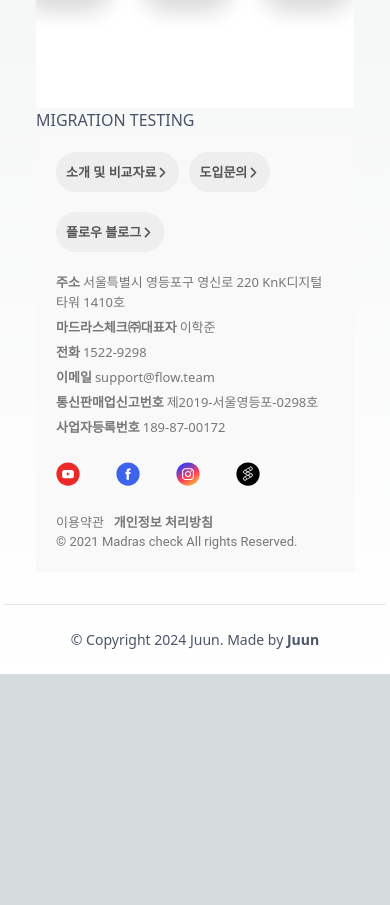
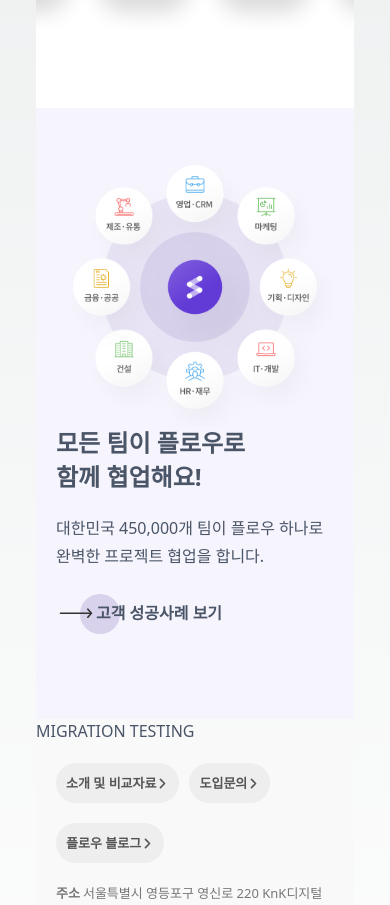
Before and after one commit to juunie-roh/setting-up-next, a Next.js app: page /portfolio/flow in a window 390 px wide. Shown: the part 2268-3173 px from the top of the page. Before the commit the page ends 2942 px from the top, so only its background shows below. Built offline with nearby package versions, Linux system fonts and the light colour scheme.

Commit message:
refactor(examples): examples section added

```diff
--- a/src/app/portfolio/flow/page.tsx
+++ b/src/app/portfolio/flow/page.tsx
@@ -1,6 +1,7 @@
 import type { Metadata } from 'next';
 
 import {
+  Example,
   Functions,
   MainBanner,
   Management,
@@ -18,6 +19,7 @@
       <Partner />
       <Functions />
       <Management />
+      <Example />
       MIGRATION TESTING
     </>
   );
--- /dev/null
+++ b/src/components/flow/sections/examples.module.css
@@ -0,0 +1,97 @@
+.inner {
+  display: block;
+}
+
+.container {
+  width: 100%;
+  height: auto;
+  padding: 80px 0;
+  background: #f6f4fc;
+}
+
+.container img {
+  display: block;
+  margin: 0 auto;
+}
+.container img:last-child {
+  display: none;
+}
+.container h2 {
+  margin-bottom: 30px;
+}
+.container p {
+  font-size: 18px;
+  line-height: 1.8;
+  margin-bottom: 30px;
+}
+.container a {
+  position: relative;
+  font-size: 20px;
+  font-weight: 700;
+  z-index: 1;
+}
+.container a::before {
+  content: '';
+  position: absolute;
+  left: 1.5em;
+  top: -0.5em;
+  display: block;
+  width: 2.5em;
+  height: 2.5em;
+  border-radius: 100%;
+  background-color: #d9d2ed;
+  z-index: -1;
+
+  transition-duration: 0.3s;
+}
+.container a:hover::before {
+  transform: translateX(-0.75em) scale(0.6);
+  background-color: #02b6a0;
+}
+.container a i::before {
+  content: '';
+  position: relative;
+  top: -0.1em;
+  display: inline-block;
+  width: 2.5em;
+  height: 0.6em;
+  background: url(/images/flow/icon/arrow-long.svg) no-repeat center center /
+    contain;
+}
+
+@media screen and (min-width: 1441px) {
+  .inner {
+    display: flex;
+    flex-wrap: wrap;
+    justify-content: space-between;
+    align-items: center;
+  }
+}
+
+@media screen and (max-width: 1024px) {
+  .container {
+    padding: 40px 0 94px;
+  }
+  .container img {
+    width: 100%;
+    height: auto;
+  }
+  .container img:first-child {
+    display: none;
+  }
+  .container img:last-child {
+    display: block;
+  }
+  .container h2 {
+    margin-bottom: 20px;
+  }
+  .container p {
+    font-size: 16px;
+  }
+  .container p br {
+    display: none;
+  }
+  .container a {
+    font-size: 16px;
+  }
+}
--- /dev/null
+++ b/src/components/flow/sections/examples.tsx
@@ -0,0 +1,45 @@
+import Image from 'next/image';
+import Link from 'next/link';
+
+import common from '../common.module.css';
+import styles from './examples.module.css';
+
+export default function Example() {
+  return (
+    <section className={styles.container}>
+      <div className={`${common.inner} ${styles.inner}`}>
+        <div>
+          <Image
+            src="/images/flow/main/main-team.svg"
+            alt="team image for pc"
+            width={600}
+            height={600}
+          />
+          <Image
+            src="/images/flow/main/main-team-mb.png"
+            alt="team image for mobile"
+            width={0}
+            height={0}
+            style={{ width: '100%', height: 'auto' }}
+          />
+        </div>
+        <div>
+          <h2 className={common.title}>
+            모든 팀이 플로우로
+            <br />
+            함께 협업해요!
+          </h2>
+          <p>
+            대한민국 450,000개 팀이 플로우 하나로
+            <br />
+            완벽한 프로젝트 협업을 합니다.
+          </p>
+          <Link href="/portfolio/flow" className={common.activeLink}>
+            <i />
+            고객 성공사례 보기
+          </Link>
+        </div>
+      </div>
+    </section>
+  );
+}
--- a/src/components/flow/sections/index.ts
+++ b/src/components/flow/sections/index.ts
@@ -1,6 +1,7 @@
+import Example from './examples';
 import Functions from './funtions';
 import MainBanner from './mainbanner';
 import Management from './management';
 import Partner from './partner';
 
-export { Functions, MainBanner, Management, Partner };
+export { Example, Functions, MainBanner, Management, Partner };
```
